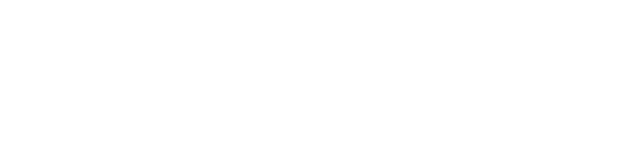
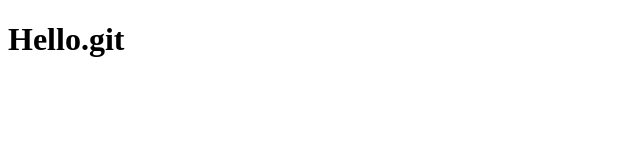
Before and after one commit to EunhyeonKang/poly_hello, a plain HTML site: page index.html in a window 1280 px wide. Shown: the whole page, without its empty margins (0-640 px from the left). Drawn offline with Linux system fonts and the light colour scheme.

Commit message:
hello world

```diff
--- a/index.html
+++ b/index.html
@@ -7,6 +7,6 @@
     <title>Document</title>
 </head>
 <body>
-
+    <h1>Hello.git</h1>
 </body>
 </html>
```
